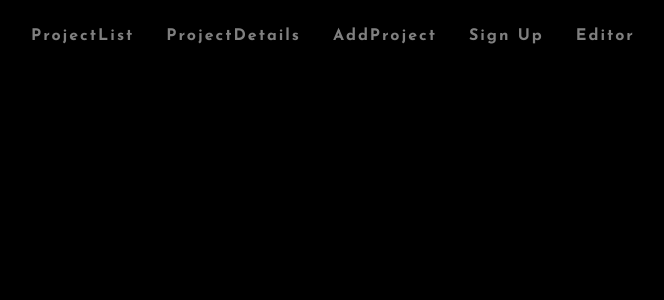
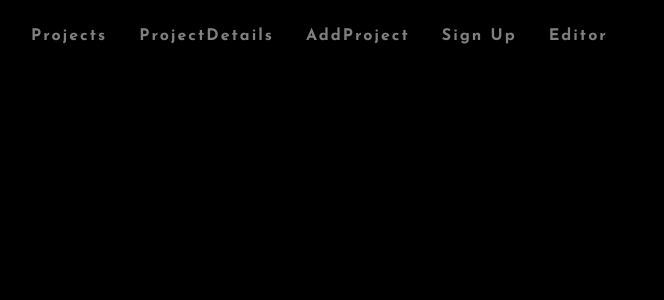
Before and after one commit to Robotix-NITRR-io/Robotics-nitrr, a React (Create React App) app: page / in a window 1280 px wide. Shown: the top 300 px of the page, without its empty margins (125-789 px from the left). Built offline with nearby package versions, Linux system fonts and the light colour scheme; a web font is replaced by a local one.

Commit message:
projects

```diff
--- a/src/components/Navbar/index.js
+++ b/src/components/Navbar/index.js
@@ -9,7 +9,7 @@ const Navbar = () => {
         <NavMenu>
 
           <NavLink to="/ProjectList" activeStyle>
-          ProjectList
+          Projects
           </NavLink>
           <NavLink to="/ProjectDetails" activeStyle>
           ProjectDetails
```
